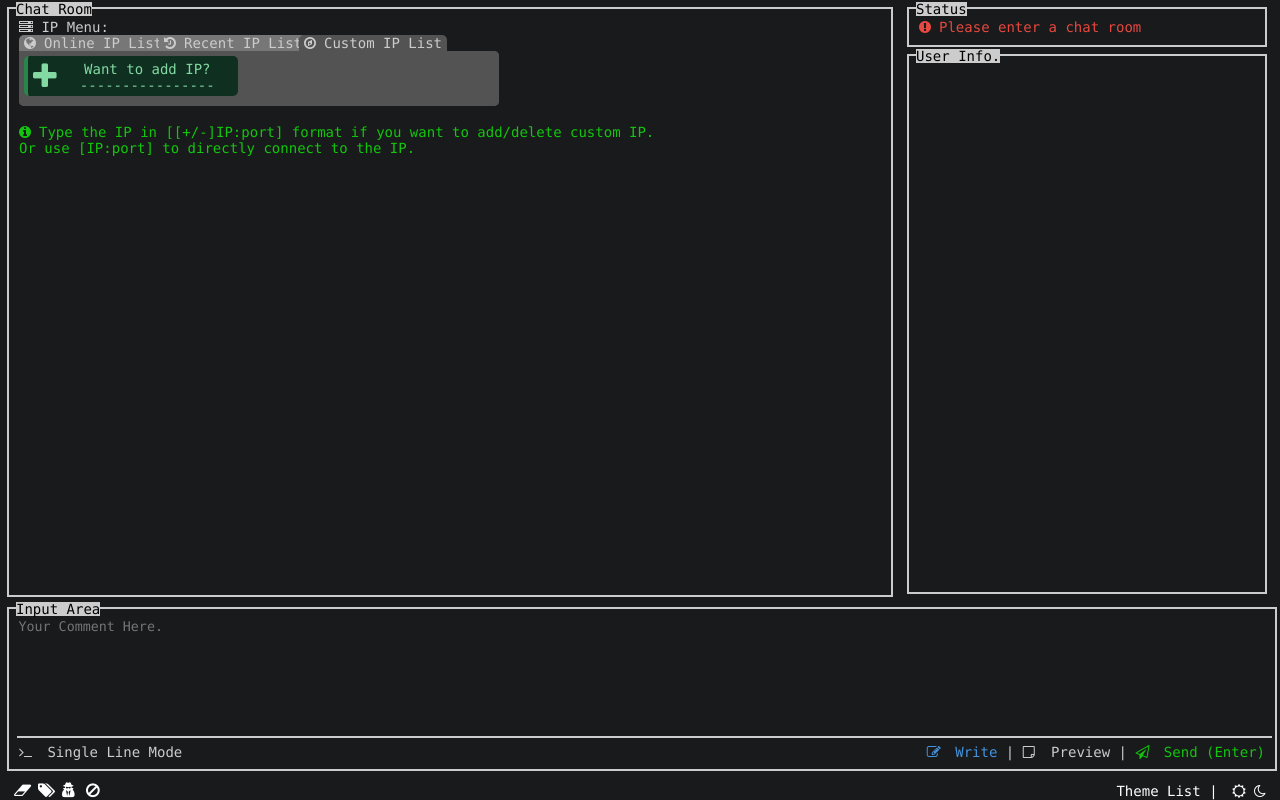
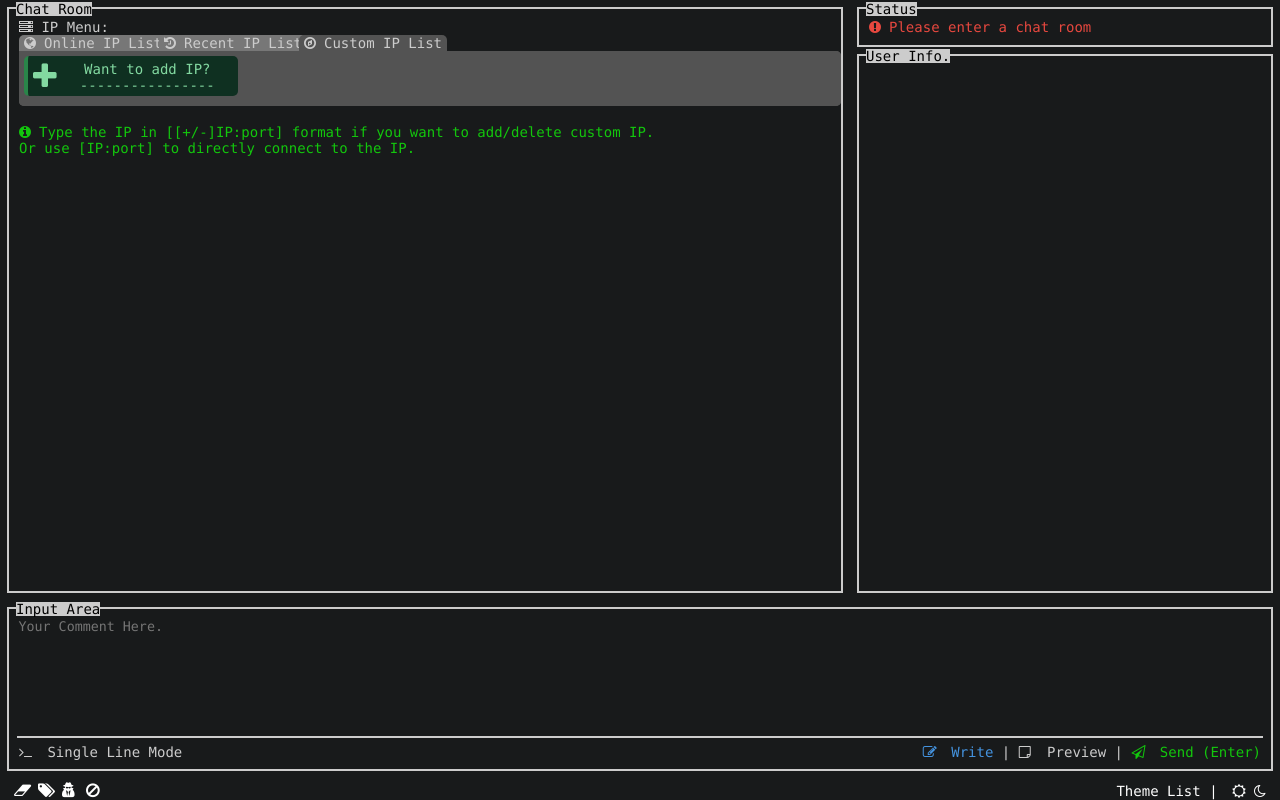
Before and after one commit to Schwarzkopf-Henkal/Chat-Room-Lite, a website: page Client/index.html in a window 1280 px wide. Drawn offline with Linux system fonts and the light colour scheme; no server answers.

Commit message:
修改样式。

```diff
--- a/Client/css/Client.css
+++ b/Client/css/Client.css
@@ -17,36 +17,37 @@ body{
 }
 /* 改动开始 */
 .SideBar{
+    margin: 0px;
     display: none;
 }
 @media (min-width: 768px){
     .SideBar{
         display: block;
         float: left;
-        height: calc(100%);
-        width: calc(30% - 14px);
+        height: calc(100% - 4px);
+        width: calc(35% - 18px);
     }
     .ChatRoom{
-        width: calc(70% - 14px) !important;
+        width: 65% !important;
     }
 }
 .ChatRoom{
     float: left;
-    height: calc(100% - 14px);
-    width: calc(100% - 14px);
+    height: calc(100% - 18px);
+    width: calc(100% - 18px);
 }
 /* 改动结束 */
 .Status{
     height: 36px;
-    width: calc(100% - 14px);
+    width: calc(100% - 18px);
 }
 .UserInfo{
-    width: calc(100% - 14px);
-    height: calc(100% - 36px - 14px - 14px);
+    width: calc(100% - 18px);
+    height: calc(100% - 36px - 7px - 18px);
 }
 .InputArea{
     height: 160px;
-    width: calc(100% - 14px);
+    width: calc(100% - 18px);
     tab-size: 4;
 }
 .Block{
@@ -66,7 +67,7 @@ body{
 .Input{
     margin: 7.5px 7.5px 0px 7.5px;
     height: 115px;
-    width: calc(100% - 15px);
+    width: calc(100% - 20px);
     border-width: 0 0 2px 0;
     border-style: solid;
     font-family: 'Consolas','Fira Code','Source Code Pro','Lucida Console','Cascadia Code','Ubuntu Mono','Monospace';
@@ -78,7 +79,7 @@ body{
     max-height: 115px !important;
     white-space: pre-wrap;
     flex-direction: column;
-    width: calc(100% - 14px);
+    width: calc(100% - 20px);
     border-width: 0 0 2px 0;
     border-style: solid;
     padding: 2px;
@@ -100,14 +101,14 @@ body{
     font-family: 'Consolas','Fira Code','Source Code Pro','Lucida Console','Cascadia Code','Ubuntu Mono','Monospace';
 }
 .Output{
-    margin: 10px;
+    margin: 10px 0px 0px 10px;
     font-family: 'Consolas','Fira Code','Source Code Pro','Lucida Console','Cascadia Code','Ubuntu Mono','Monospace';
     font-size: 14px;
     word-wrap: break-word;
     white-space: pre-wrap;
     position: absolute;
-    width: calc(100% - 20px);
-    height: calc(100% - 20px);
+    width: calc(100% - 10px);
+    height: calc(100% - 10px);
     overflow: hidden;
 }
 .ChatRoom .Output{
@@ -215,7 +216,7 @@ code::-webkit-scrollbar-corner,
     pointer-events: auto;
     position: relative;
     left: 0px;
-    width: 490px;
+    width: 100%;
     height: 70px;
 }
 .onlineIPCard, .recentIPCard, .customIPCard, .addIPCard{
@@ -238,6 +239,7 @@ code::-webkit-scrollbar-corner,
     left: 0px;
     text-align: left;
     margin-bottom: 10px;
+    width: 100%;
 }
 .IPList > p{
     pointer-events: auto;
@@ -250,7 +252,7 @@ code::-webkit-scrollbar-corner,
     pointer-events: auto;
     display: block;
     height: 55px;
-    width: 480px;
+    width: calc(100%);
     overflow-x: scroll;
     overflow-y: none;
     white-space: nowrap;
```
